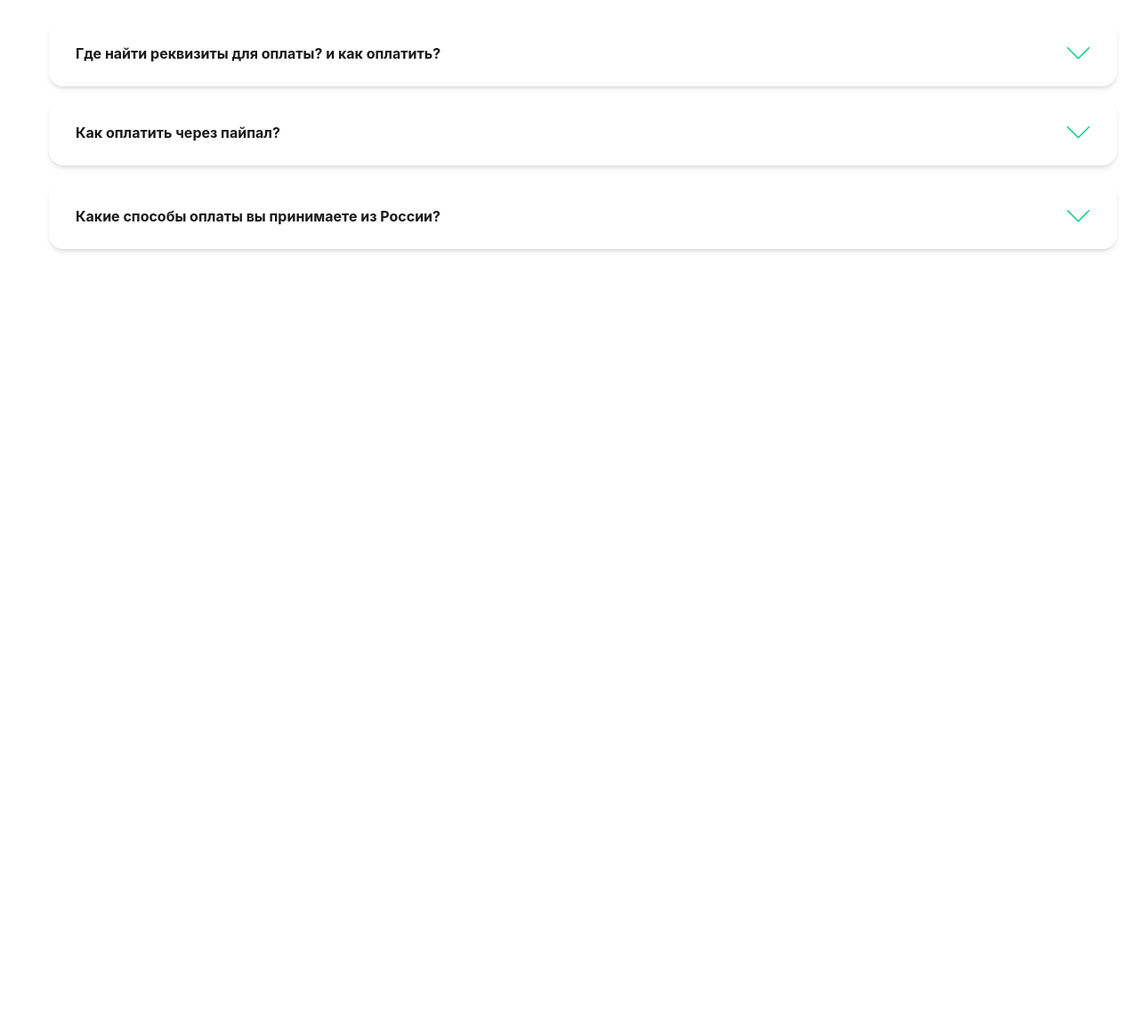
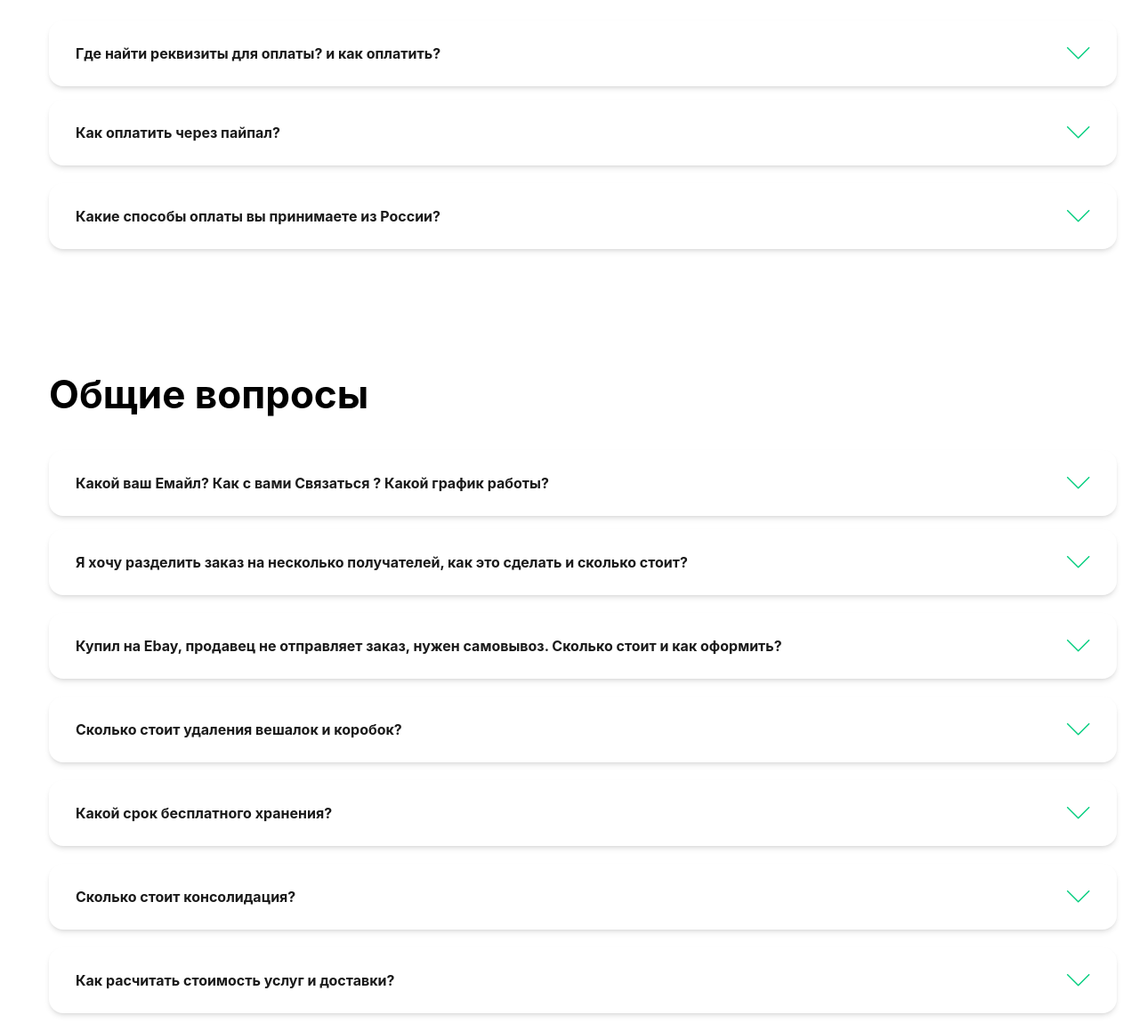
Before and after one commit to zargulak11-hash/bonus, a website: page src/main4.html in a window 1280 px wide. Shown: the part 3265-4424 px from the top of the page at 89% size. Before the commit the page ends 3565 px from the top, so only its background shows below. Drawn offline with nearby package versions, Linux system fonts and the light colour scheme; files that its build step writes are made by us from their sources.

Commit message:
section8_main4

```diff
--- a/src/main4.html
+++ b/src/main4.html
@@ -173,5 +173,37 @@
     <img src="./images/Vector 50.png" alt="">
   </div>
 </section>
+<section class="max-w-[1200px] m-auto px-[15px]  mt-[60px] lg:mt-[130px]">
+        <h1 class="font-[700] text-[20px] lg:text-[44px] mb-[30px]">Общие вопросы</h1>
+  <div class="w-full lg:w-[1200px] bg-white shadow-md rounded-[16px] p-[20px] lg:p-[25px_30px] flex justify-between items-center mb-[15px] ">
+    <p class="font-bold text-[14px] lg:text-[16px] text-[#1a1a1a] pr-[10px]">Какой ваш Емайл? Как с вами Связаться ? Какой график работы?</p>
+    <img src="./images/Vector 50.png" alt="">
+  </div>
+  <div class="w-full lg:w-[1200px] bg-white shadow-md rounded-[16px] p-[20px] lg:p-[25px_30px] flex justify-between items-center mb-[20px] ">
+    <p class="font-bold text-[14px] lg:text-[16px] text-[#1a1a1a] pr-[10px]">Я xочу разделить заказ на несколько получателей, как это сделать и сколько стоит?</p>
+    <img src="./images/Vector 50.png" alt="">
+  </div>
+  <div class="w-full lg:w-[1200px] bg-white shadow-md rounded-[16px] p-[20px] lg:p-[25px_30px] flex justify-between items-center mb-[20px] ">
+    <p class="font-bold text-[14px] lg:text-[16px] text-[#1a1a1a] pr-[10px]">Купил на Ebay, продавец не отправляет заказ, нужен самовывоз. Сколько стоит и как оформить?</p>
+    <img src="./images/Vector 50.png" alt="">
+  </div>
+  <div class="w-full lg:w-[1200px] bg-white shadow-md rounded-[16px] p-[20px] lg:p-[25px_30px] flex justify-between items-center mb-[20px] ">
+    <p class="font-bold text-[14px] lg:text-[16px] text-[#1a1a1a] pr-[10px]">Сколько стоит удаления вешалок и коробок?</p>
+    <img src="./images/Vector 50.png" alt="">
+  </div>
+  <div class="w-full lg:w-[1200px] bg-white shadow-md rounded-[16px] p-[20px] lg:p-[25px_30px] flex justify-between items-center mb-[20px] ">
+    <p class="font-bold text-[14px] lg:text-[16px] text-[#1a1a1a] pr-[10px]">Какой срок бесплатного xранения?</p>
+    <img src="./images/Vector 50.png" alt="">
+  </div>
+  <div class="w-full lg:w-[1200px] bg-white shadow-md rounded-[16px] p-[20px] lg:p-[25px_30px] flex justify-between items-center mb-[20px] ">
+    <p class="font-bold text-[14px] lg:text-[16px] text-[#1a1a1a] pr-[10px]">Сколько стоит консолидация?</p>
+    <img src="./images/Vector 50.png" alt="">
+  </div>
+  <div class="w-full lg:w-[1200px] bg-white shadow-md rounded-[16px] p-[20px] lg:p-[25px_30px] flex justify-between items-center mb-[20px] ">
+    <p class="font-bold text-[14px] lg:text-[16px] text-[#1a1a1a] pr-[10px]">Как расчитать стоимость услуг и доставки?</p>
+    <img src="./images/Vector 50.png" alt="">
+  </div>
+
+</section>
 </body>
 </html>
```
